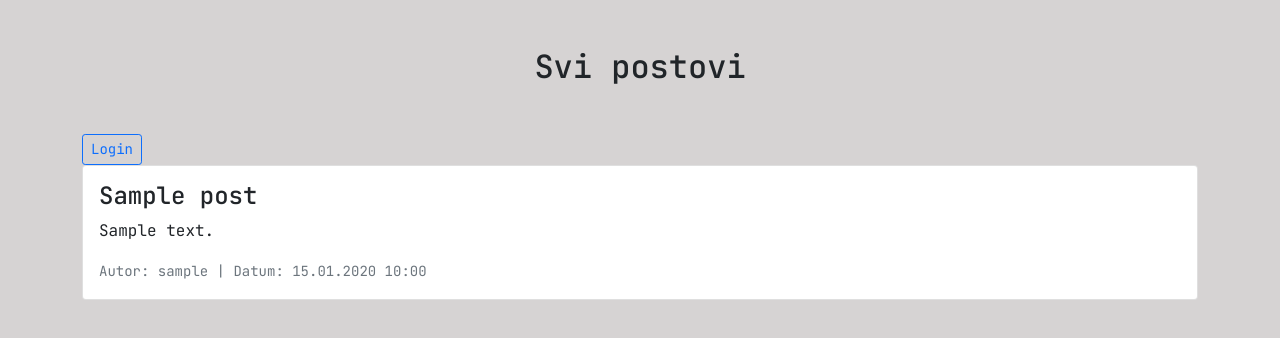
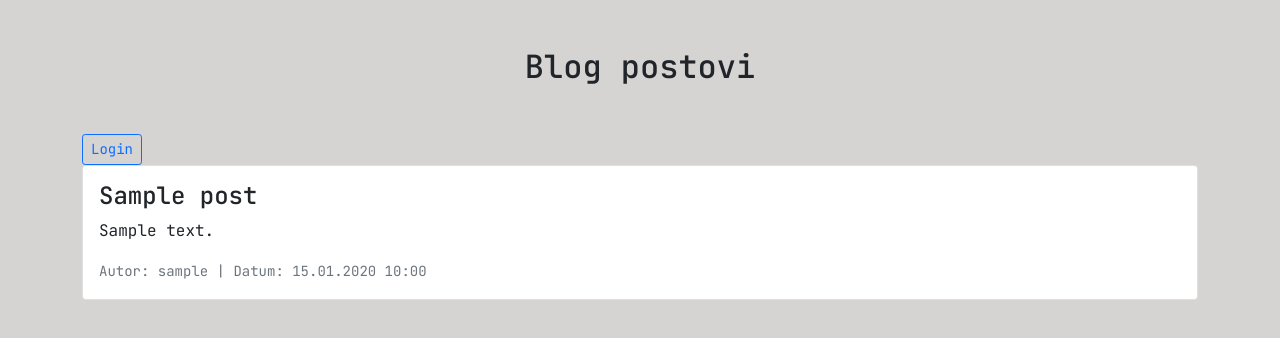
Before and after one commit to filipjt88/blog_app, a PHP site: template views/index.view.php in a window 1280 px wide. Shown: the top 338 px of the page. Run offline with PHP 8.4, Linux system fonts and the light colour scheme; the template is opened without the code that fills it: most values are stand-ins (such as "Sample title", 1, 10 or a date in 2020).

Commit message:
save index

```diff
--- a/views/index.view.php
+++ b/views/index.view.php
@@ -4,7 +4,7 @@ require_once __DIR__ . '/../parts/top.php';
 ?>
 
 <div class="container mt-5">
-    <h2 class="text-center">Svi postovi</h2>
+    <h2 class="text-center">Blog postovi</h2>
     <section class="d-flex justify-content-between mt-5">
         <?php if (isset($_SESSION['username'])): ?>
             <span class="me-2">Korisnik👨: <strong><?= htmlspecialchars($_SESSION['username']) ?></strong></span>
```
